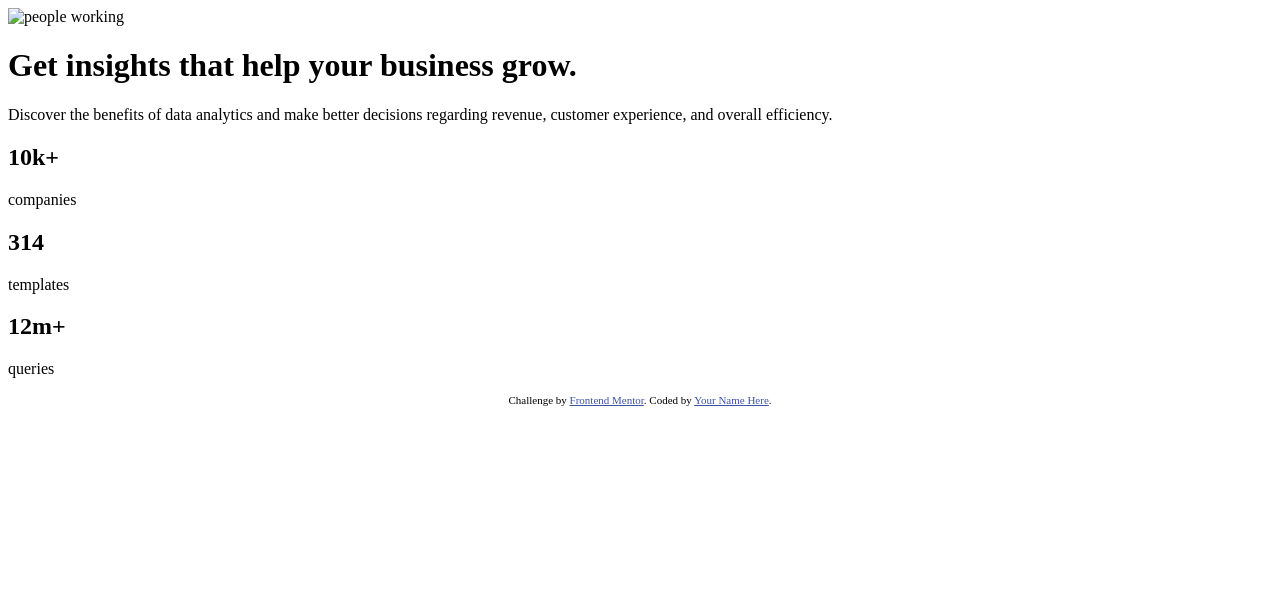
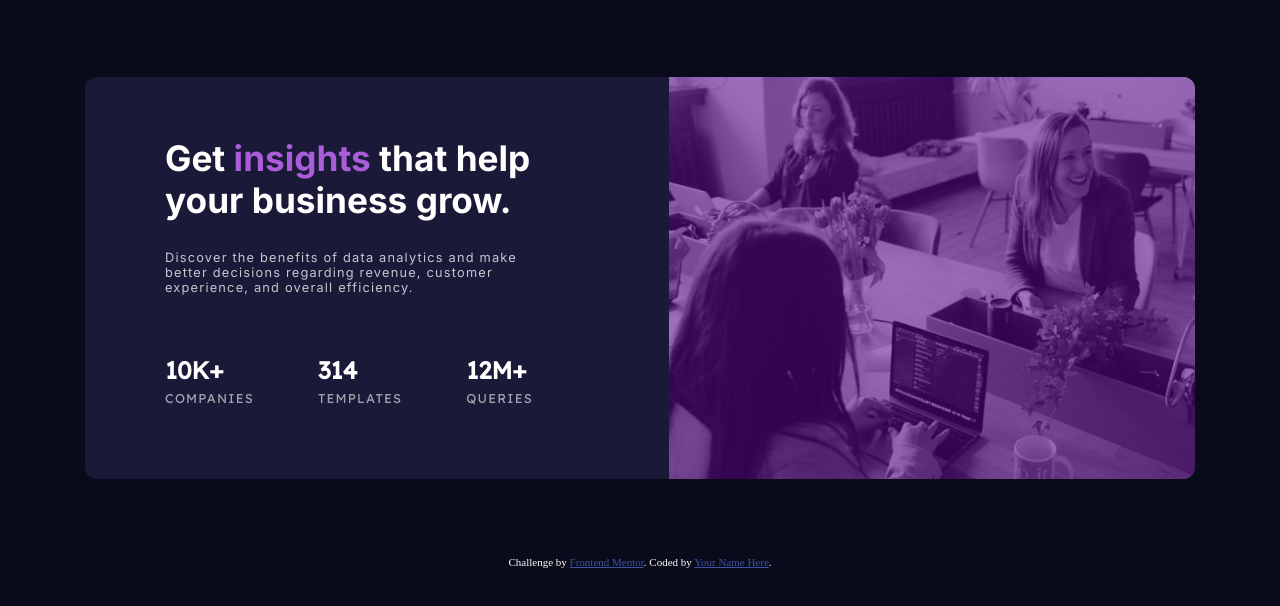
Before and after one commit to nkwadioo/stats-preview-card-component-main, a plain HTML site: page index.html in a window 1280 px wide. Drawn offline with Linux system fonts and the light colour scheme; the site is published under a folder, as on GitHub Pages, so addresses that start at the root find nothing.

Commit message:
Update index.html

```diff
--- a/index.html
+++ b/index.html
@@ -5,7 +5,7 @@
   <meta name="viewport" content="width=device-width, initial-scale=1.0"> <!-- displays site properly based on user's device -->
 
   <link rel="icon" type="image/png" sizes="32x32" href="./images/favicon-32x32.png">
-  <link rel="stylesheet" href="/assets/scss/style.css">
+  <link rel="stylesheet" href="./assets/scss/style.css">
   <title>Frontend Mentor | Stats preview card component</title>
 
   <!-- Feel free to remove these styles or customise in your own stylesheet 👍 -->
@@ -17,7 +17,7 @@
 <body>
   <div class="card">
     <div class="img-wrapper">
-      <img src="/images/image-header-mobile.jpg" alt="people working" srcset="">
+      <img src="./images/image-header-mobile.jpg" alt="people working" srcset="">
     </div>
     <main>
       <header>
@@ -55,6 +55,6 @@
     Coded by <a href="#">Your Name Here</a>.
   </div>
 
-  <script src="/assets/js/main.js"></script>
+  <script src="./assets/js/main.js"></script>
 </body>
 </html>
```
